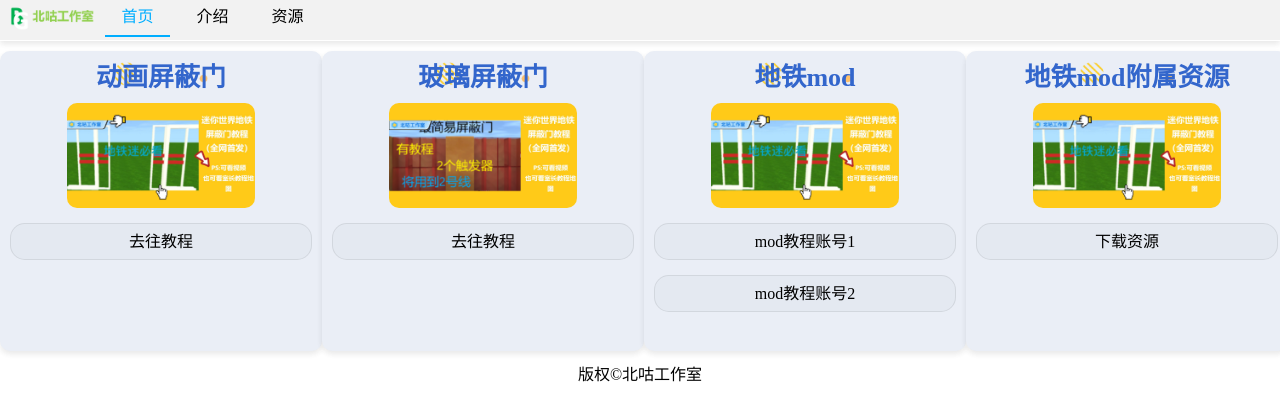
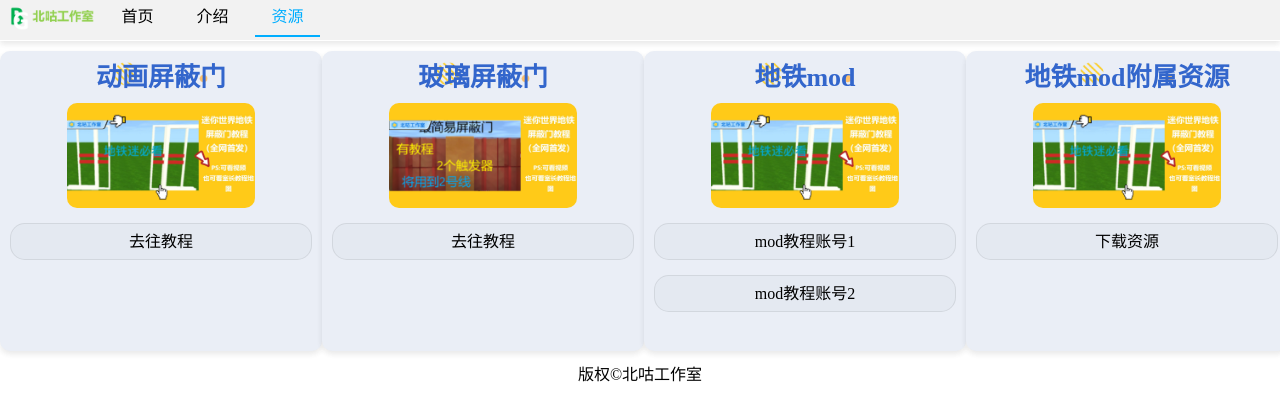
Before and after one commit to BGSDT/BGSDT.github.io, a plain HTML site: page mod.html in a window 1280 px wide. Drawn offline with Linux system fonts and the light colour scheme.

Commit message:
Update mod.css

```diff
--- a/css/mod.css
+++ b/css/mod.css
@@ -61,7 +61,7 @@ nav a:hover {
     height: 37px;
 }
 
-nav a[href="index.html"] {
+nav a[href="mod.html"] {
     color: rgb(0, 174, 255);
     border-bottom: 2px solid rgb(0, 174, 255);
 }
```
